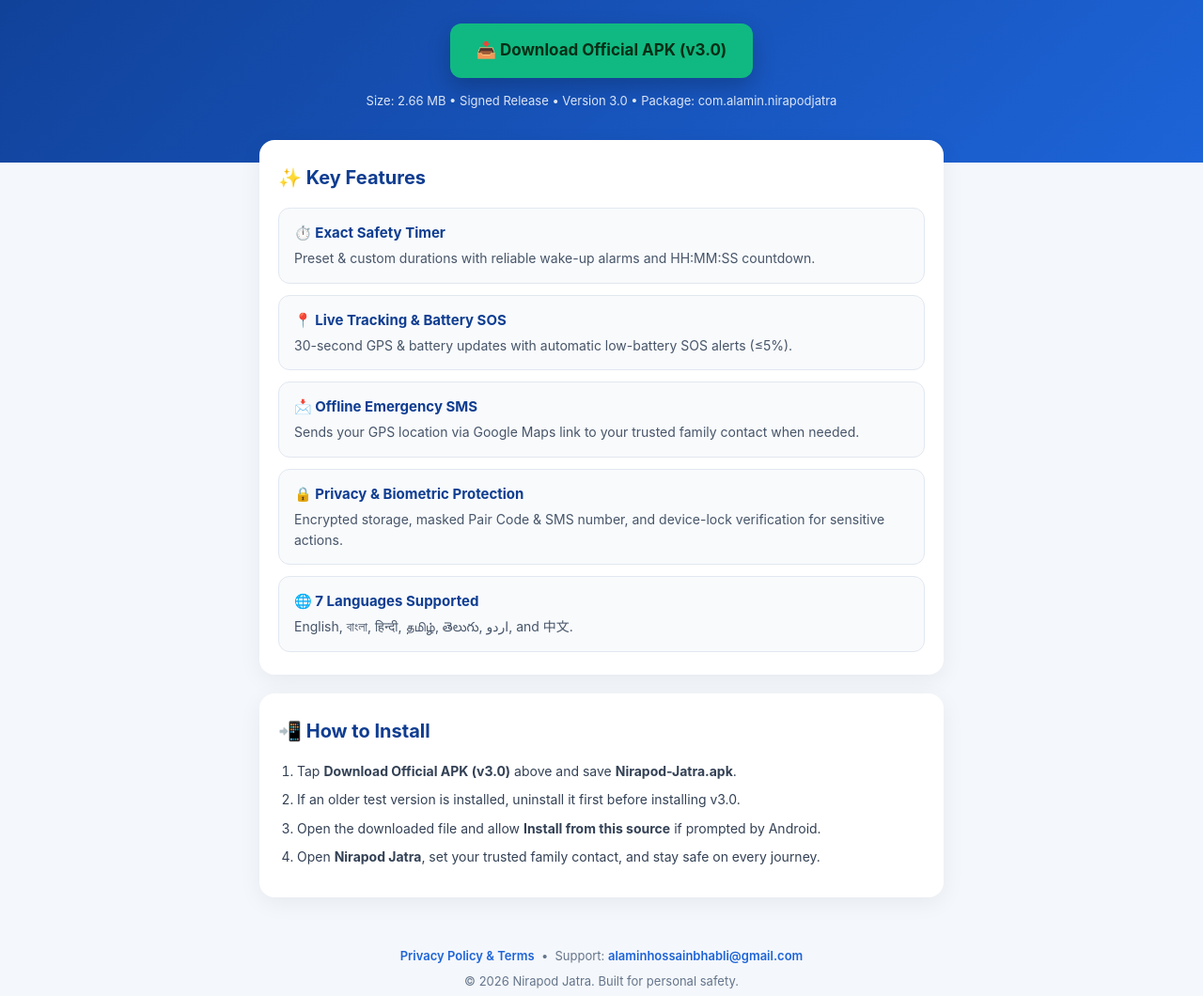
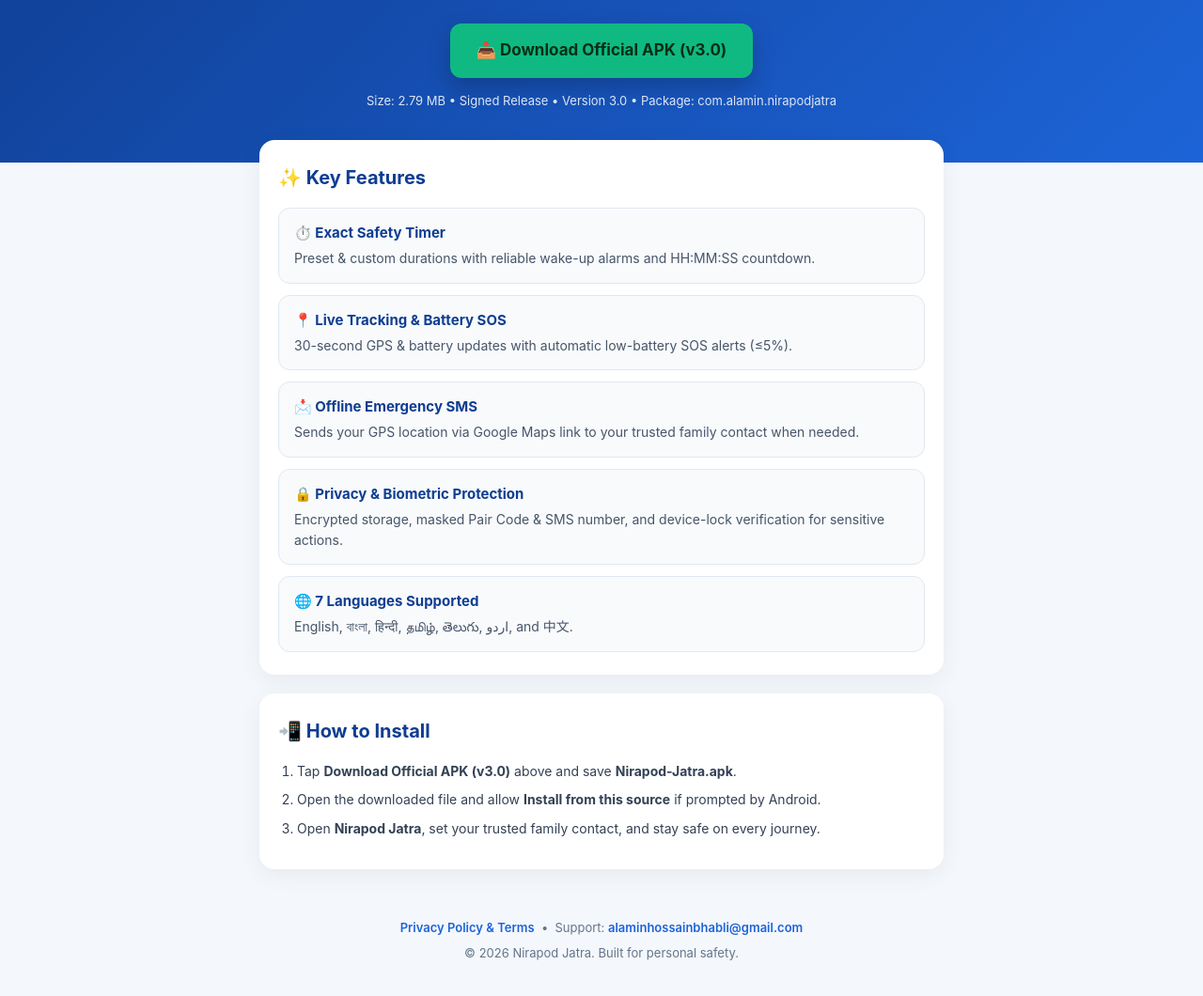
Before and after one commit to alaminhossainbhabli/nirapod-jatra-privacy, a plain HTML site: page download.html in a window 1280 px wide. Shown: the part 206-1266 px from the top of the page at 94% size. Drawn offline with Linux system fonts and the light colour scheme.

Commit message:
Update APK size and installation instructions
Updated file size in download section and removed installation step.

```diff
--- a/download.html
+++ b/download.html
@@ -127,7 +127,7 @@
     <a class="btn-download" href="https://drive.google.com/file/d/1QQnW1xicYwTdRIwPf1IvKpjLb-96JFaY/view?usp=drivesdk" target="_blank" rel="noopener noreferrer">
       📥 Download Official APK (v3.0)
     </a>
-    <p class="meta">Size: 2.66 MB • Signed Release • Version 3.0 • Package: com.alamin.nirapodjatra</p>
+    <p class="meta">Size: 2.79 MB • Signed Release • Version 3.0 • Package: com.alamin.nirapodjatra</p>
   </header>
 
   <main class="container">
@@ -159,7 +159,6 @@
       <h2>📲 How to Install</h2>
       <ol class="steps">
         <li>Tap <strong>Download Official APK (v3.0)</strong> above and save <strong>Nirapod-Jatra.apk</strong>.</li>
-        <li>If an older test version is installed, uninstall it first before installing v3.0.</li>
         <li>Open the downloaded file and allow <strong>Install from this source</strong> if prompted by Android.</li>
         <li>Open <strong>Nirapod Jatra</strong>, set your trusted family contact, and stay safe on every journey.</li>
       </ol>
```
